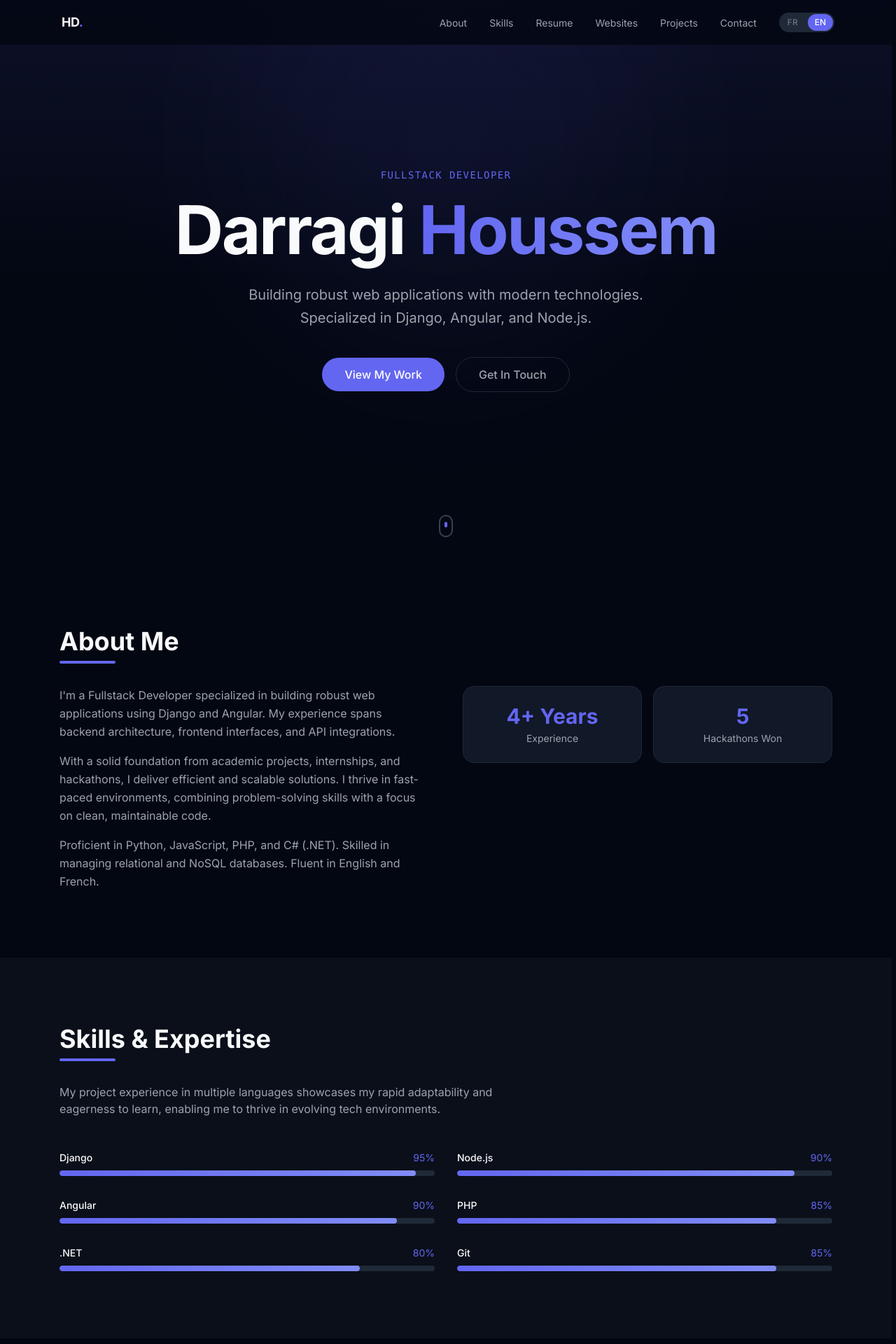
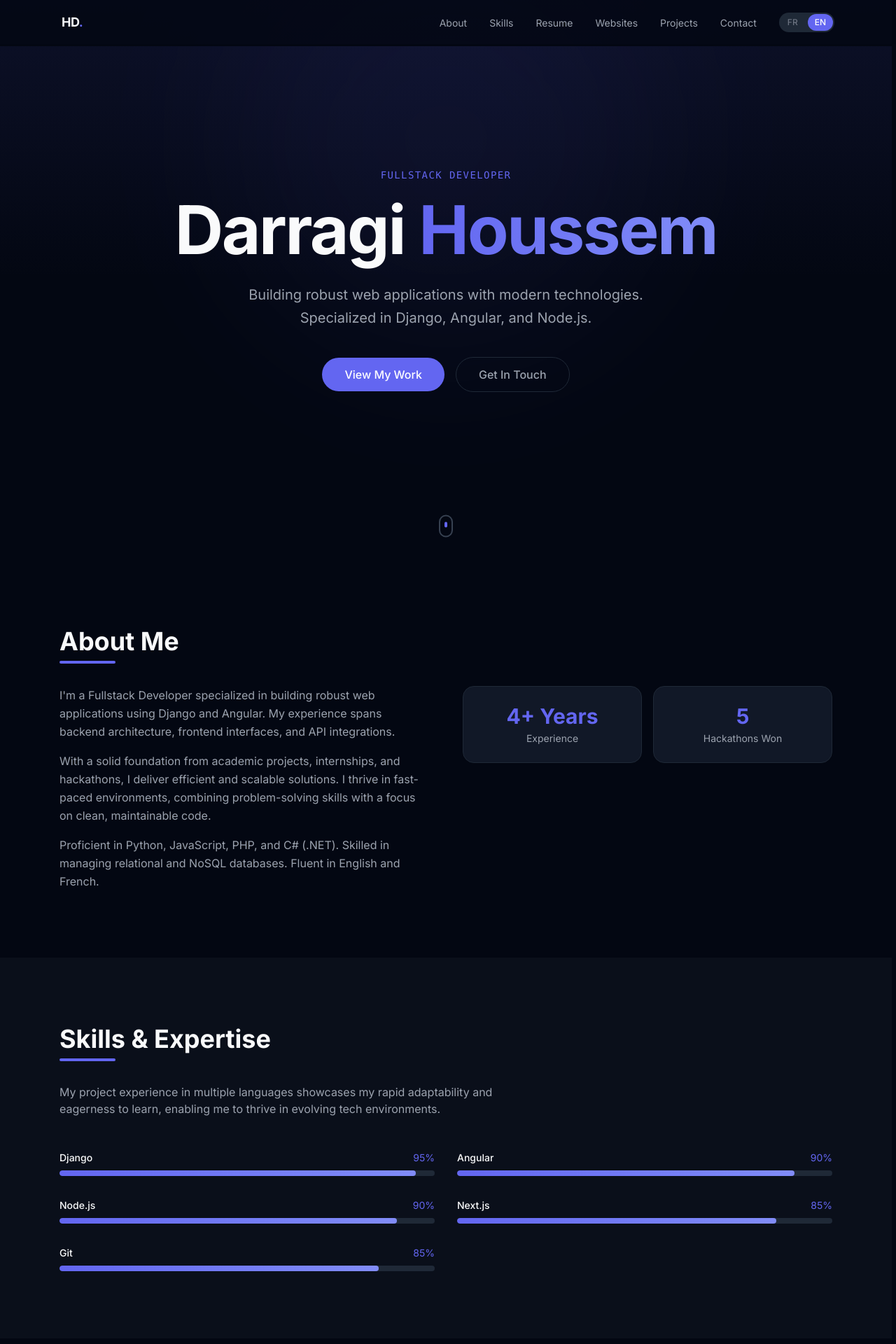
Before and after one commit to houssem9017/portfolio, a Next.js app: page / in a window 1280 px wide. Shown: the top 1920 px of the page at 70% size. Built offline with nearby package versions, Linux system fonts and the light colour scheme.

Commit message:
fix: white line cover strip under header; update skills

```diff
--- a/src/components/Navbar.tsx
+++ b/src/components/Navbar.tsx
@@ -36,6 +36,7 @@ export default function Navbar() {
           : "bg-[#030712]/80"
       }`}
     >
+      <div style={{ position: "absolute", left: 0, right: 0, bottom: -2, height: 3, backgroundColor: "#030712", pointerEvents: "none" }} aria-hidden="true" />
       <nav className="max-w-6xl mx-auto px-6 h-16 flex items-center justify-between">
         <a
           href="#hero"
--- a/src/lib/data.ts
+++ b/src/lib/data.ts
@@ -82,10 +82,9 @@ export const websites: Website[] = [
 
 export const skills: Skill[] = [
   { name: "Django", percentage: 95 },
+  { name: "Angular", percentage: 90 },
   { name: "Node.js", percentage: 90 },
-  { name: "Angular", percentage: 90 },
-  { name: "PHP", percentage: 85 },
-  { name: ".NET", percentage: 80 },
+  { name: "Next.js", percentage: 85 },
   { name: "Git", percentage: 85 },
 ];
 
```
